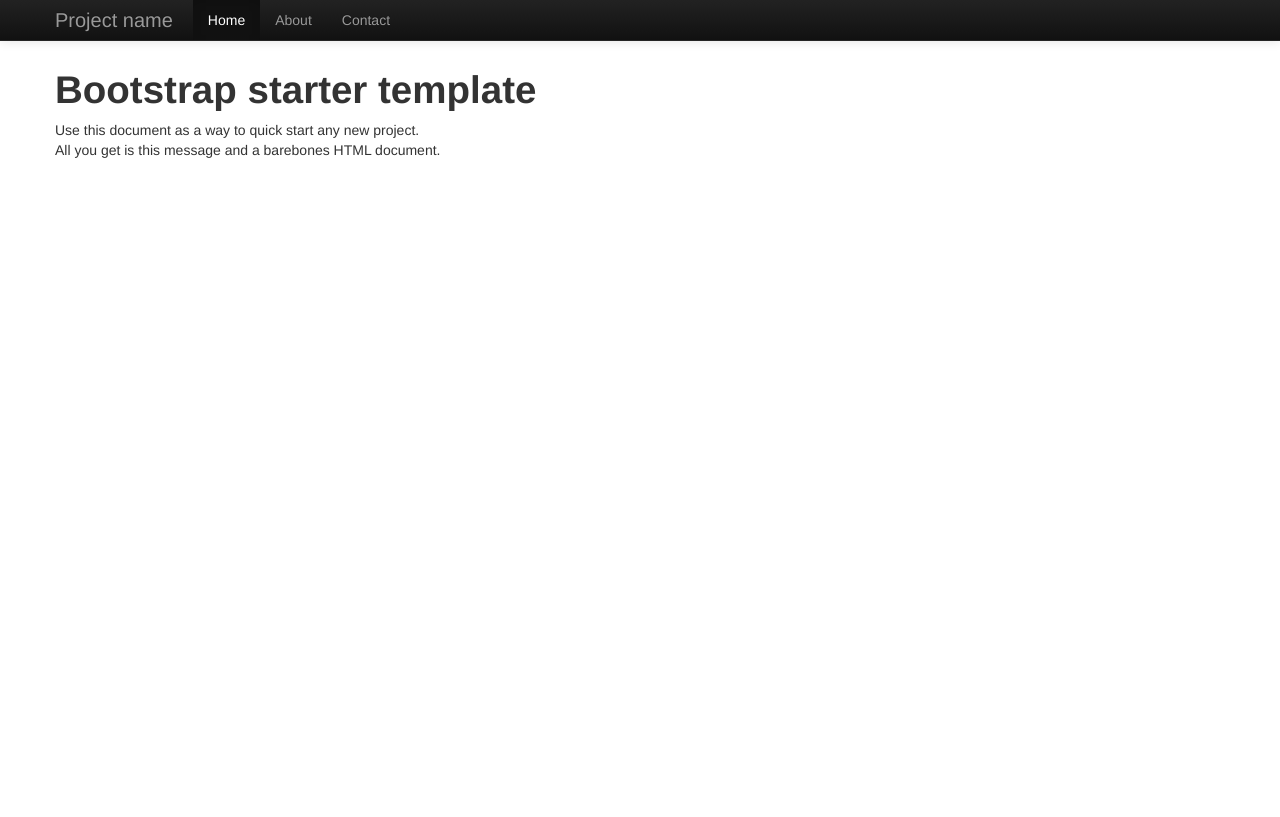
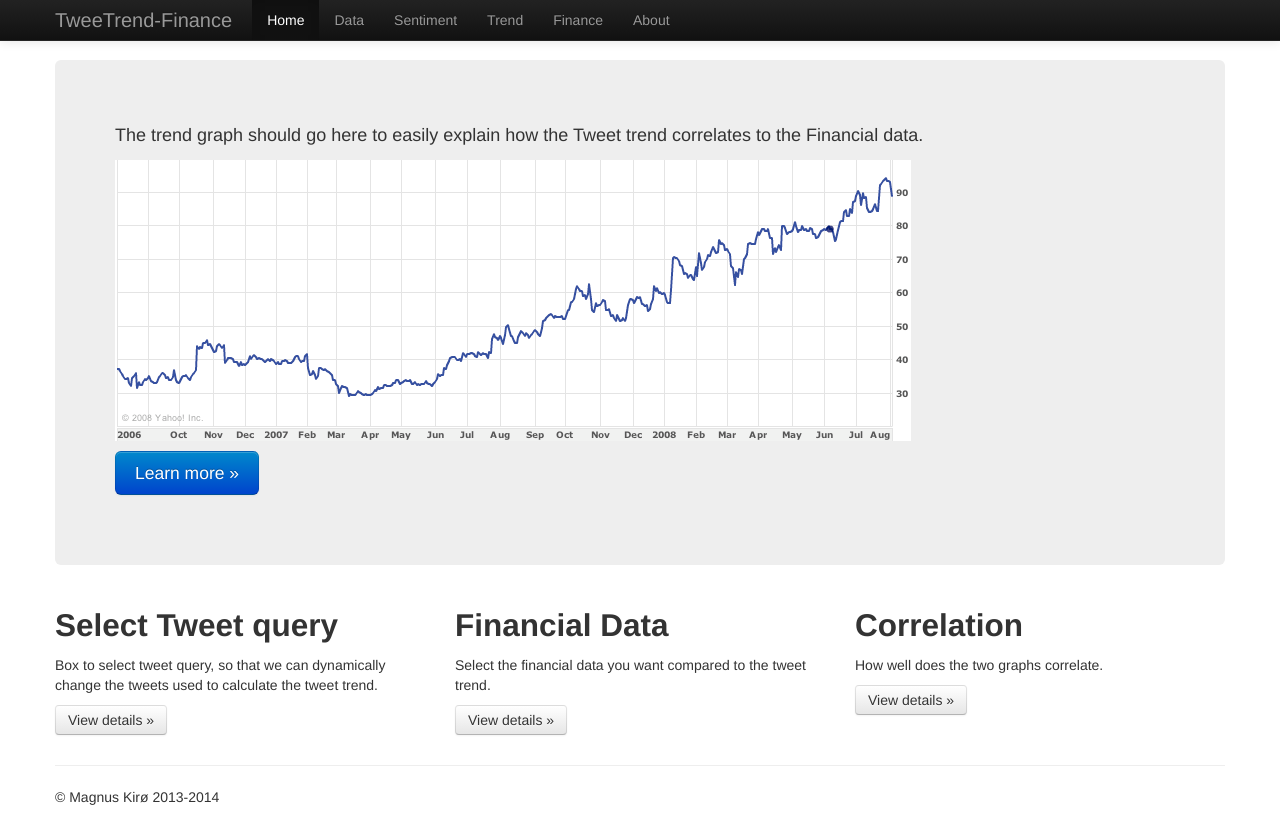
Before and after one commit to magnuskiro/master, a Flask app: page / in a window 1280 px wide. Before the commit the page ends 158 px from the top, so only its background shows below. Run offline with Flask 2, Linux system fonts and the light colour scheme; some libraries are stand-ins or nearby versions.

Commit message:
the first gui edition. More to come

```diff
--- a/code/templates/main.html
+++ b/code/templates/main.html
@@ -2,7 +2,7 @@
 <html lang="en">
 <head>
     <meta charset="utf-8">
-    <title>Bootstrap, from Twitter</title>
+    <title>TweeTrend-Finance</title>
     <meta name="viewport" content="width=device-width, initial-scale=1.0">
     <meta name="description" content="">
     <meta name="author" content="">
@@ -18,7 +18,7 @@
 
     <!-- HTML5 shim, for IE6-8 support of HTML5 elements -->
     <!--[if lt IE 9]>
-    <script src="../assets/js/html5shiv.js"></script>
+    <script src="/static/bootstrap/js/html5shiv.js"></script>
     <![endif]-->
 
     <!-- Fav and touch icons -->
@@ -39,12 +39,15 @@
                 <span class="icon-bar"></span>
                 <span class="icon-bar"></span>
             </button>
-            <a class="brand" href="#">Project name</a>
+            <a class="brand" href="#">TweeTrend-Finance</a>
             <div class="nav-collapse collapse">
                 <ul class="nav">
                     <li class="active"><a href="#">Home</a></li>
+                    <li><a href="#data">Data</a></li>
+                    <li><a href="#sentimet">Sentiment</a></li>
+                    <li><a href="#trend">Trend</a></li>
+                    <li><a href="#finance">Finance</a></li>
                     <li><a href="#about">About</a></li>
-                    <li><a href="#contact">Contact</a></li>
                 </ul>
             </div><!--/.nav-collapse -->
         </div>
@@ -53,27 +56,61 @@
 
 <div class="container">
 
-    <h1>Bootstrap starter template</h1>
-    <p>Use this document as a way to quick start any new project.<br> All you get is this message and a barebones HTML document.</p>
+    <!-- The trend graph -->
+    <div class="hero-unit">
+        <p>The trend graph should go here to easily explain how the Tweet trend correlates to the Financial data.</p>
+
+        <p>
+            <img src="/static/images/graph1.png">
+        </p>
+        <p>
+            <a href="#" class="btn btn-primary btn-large">Learn more &raquo;</a>
+        </p>
+    </div>
+
+    <!-- Trend data -->
+    <div class="row">
+        <div class="span4">
+            <h2>Select Tweet query</h2>
+            <p>Box to select tweet query, so that we can dynamically change the tweets used to calculate the tweet trend.</p>
+            <p><a class="btn" href="#">View details &raquo;</a></p>
+        </div>
+        <div class="span4">
+            <h2>Financial Data</h2>
+            <p>Select the financial data you want compared to the tweet trend.</p>
+            <p><a class="btn" href="#">View details &raquo;</a></p>
+        </div>
+        <div class="span4">
+            <h2>Correlation</h2>
+            <p>How well does the two graphs correlate.</p>
+            <p><a class="btn" href="#">View details &raquo;</a></p>
+        </div>
+    </div>
+
+    <hr>
+
+    <footer>
+        <p>&copy; Magnus Kirø 2013-2014</p>
+    </footer>
 
 </div> <!-- /container -->
 
 <!-- Le javascript
 ================================================== -->
 <!-- Placed at the end of the document so the pages load faster -->
-<script src="../assets/js/jquery.js"></script>
-<script src="../assets/js/bootstrap-transition.js"></script>
-<script src="../assets/js/bootstrap-alert.js"></script>
-<script src="../assets/js/bootstrap-modal.js"></script>
-<script src="../assets/js/bootstrap-dropdown.js"></script>
-<script src="../assets/js/bootstrap-scrollspy.js"></script>
-<script src="../assets/js/bootstrap-tab.js"></script>
-<script src="../assets/js/bootstrap-tooltip.js"></script>
-<script src="../assets/js/bootstrap-popover.js"></script>
-<script src="../assets/js/bootstrap-button.js"></script>
-<script src="../assets/js/bootstrap-collapse.js"></script>
-<script src="../assets/js/bootstrap-carousel.js"></script>
-<script src="../assets/js/bootstrap-typeahead.js"></script>
+<script src="/statis/bootstrap/js/jquery.js"></script>
+<script src="/statis/bootstrap/js/bootstrap-transition.js"></script>
+<script src="/statis/bootstrap/js/bootstrap-alert.js"></script>
+<script src="/statis/bootstrap/js/bootstrap-modal.js"></script>
+<script src="/statis/bootstrap/js/bootstrap-dropdown.js"></script>
+<script src="/statis/bootstrap/js/bootstrap-scrollspy.js"></script>
+<script src="/statis/bootstrap/js/bootstrap-tab.js"></script>
+<script src="/statis/bootstrap/js/bootstrap-tooltip.js"></script>
+<script src="/statis/bootstrap/js/bootstrap-popover.js"></script>
+<script src="/statis/bootstrap/js/bootstrap-button.js"></script>
+<script src="/statis/bootstrap/js/bootstrap-collapse.js"></script>
+<script src="/statis/bootstrap/js/bootstrap-carousel.js"></script>
+<script src="/statis/bootstrap/js/bootstrap-typeahead.js"></script>
 
 </body>
 </html>
```
